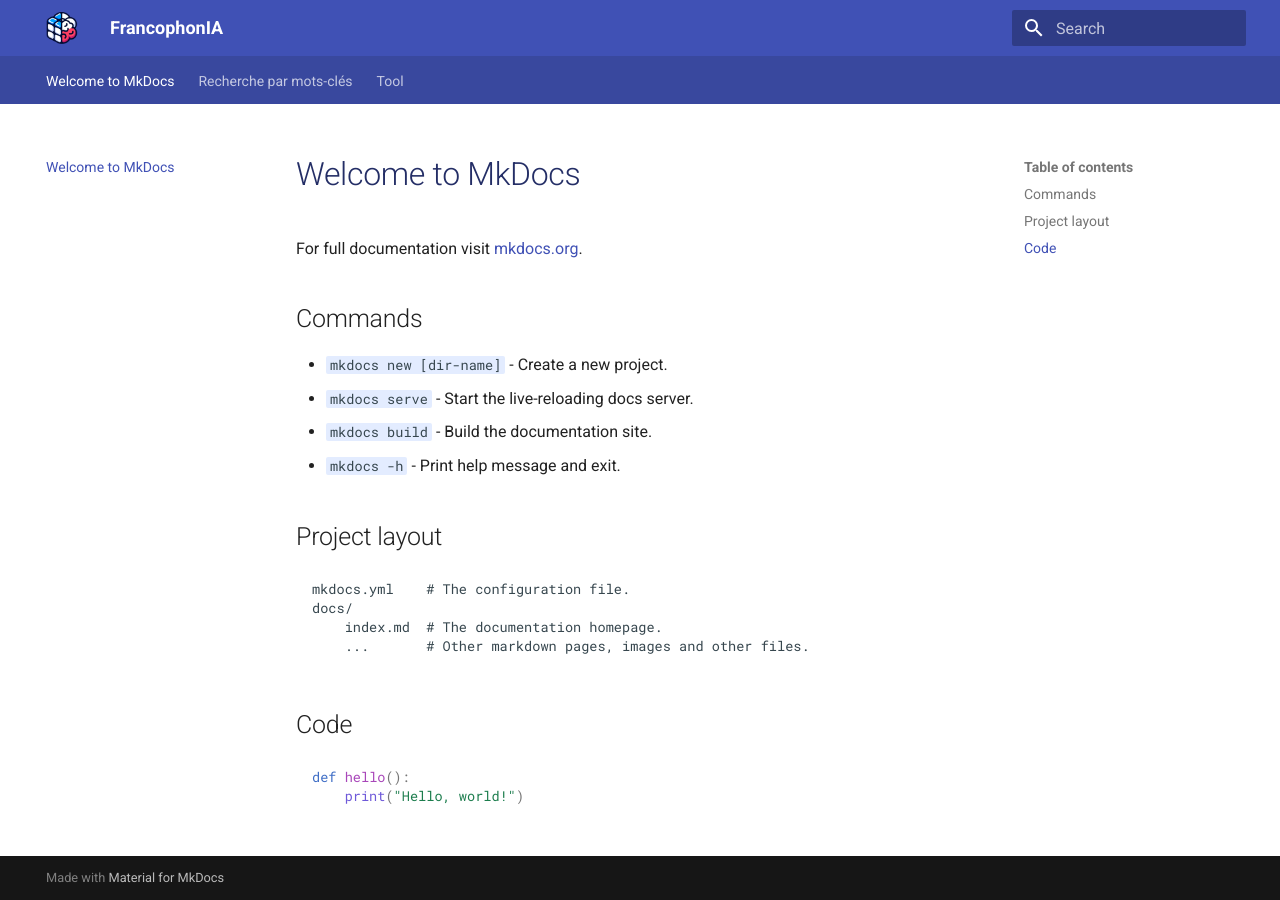
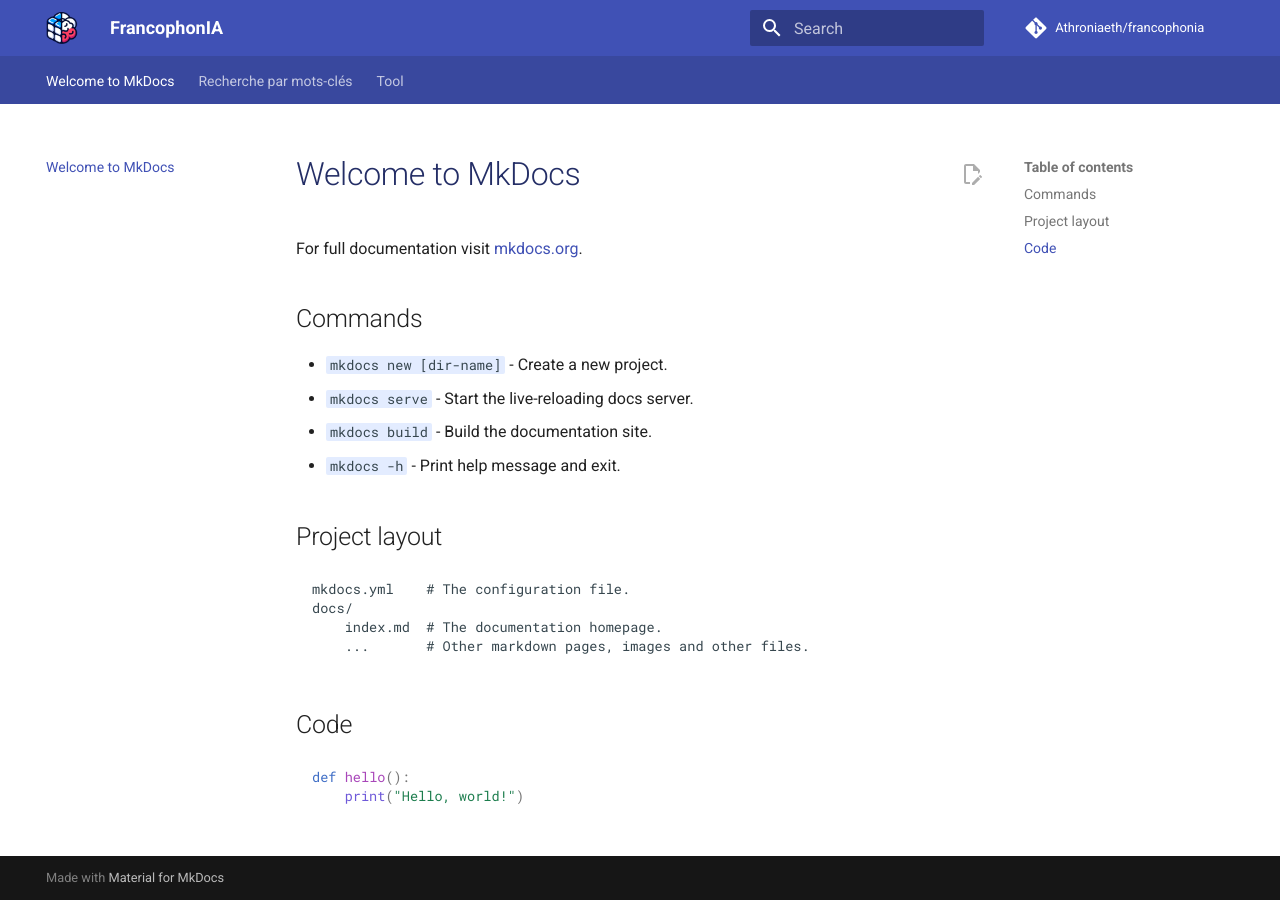
Before and after one commit to Athroniaeth/francophonia, an MkDocs documentation site: the page built from docs/index.md, in a window 1280 px wide. Built offline with MkDocs 1.6.1 and Material for MkDocs 9.7.7, drawn with Linux system fonts in a browser that asks for light colours; comment, search, counter and statistics services are not loaded.

Commit message:
Update, add fast edit button

```diff
--- a/docs/__static/css/extra.css
+++ b/docs/__static/css/extra.css
@@ -18,6 +18,7 @@
     background-color: white;
 }
 
+/* Cible les titres de niveau 1 dans le corps du texte */
 .md-content h1 {
     color: #242e66;
 }
@@ -29,3 +30,8 @@
 .md-tabs {
     background-color: #39489e;
 }
+
+/* Bouton "Edit this page" */
+.md-content__button.md-icon svg {
+    color: inherit;
+}
--- a/mkdocs.yml
+++ b/mkdocs.yml
@@ -1,4 +1,8 @@
 site_name: FrancophonIA
+
+repo_name: "Athroniaeth/francophonia"
+repo_url: "https://github.com/Athroniaeth/francophonia"
+edit_uri: "edit/main/docs/"
 
 markdown_extensions:
   - admonition
@@ -25,7 +29,8 @@ theme:
   favicon: "/__static/img/favicon.png"
 
   features:
-      - navigation.tabs
+      - navigation.tabs  # Add tabs to the navigation bar
+      - content.action.edit  # Add an edit button (redirect to github edit page)
 
   palette:
     scheme: default
```
